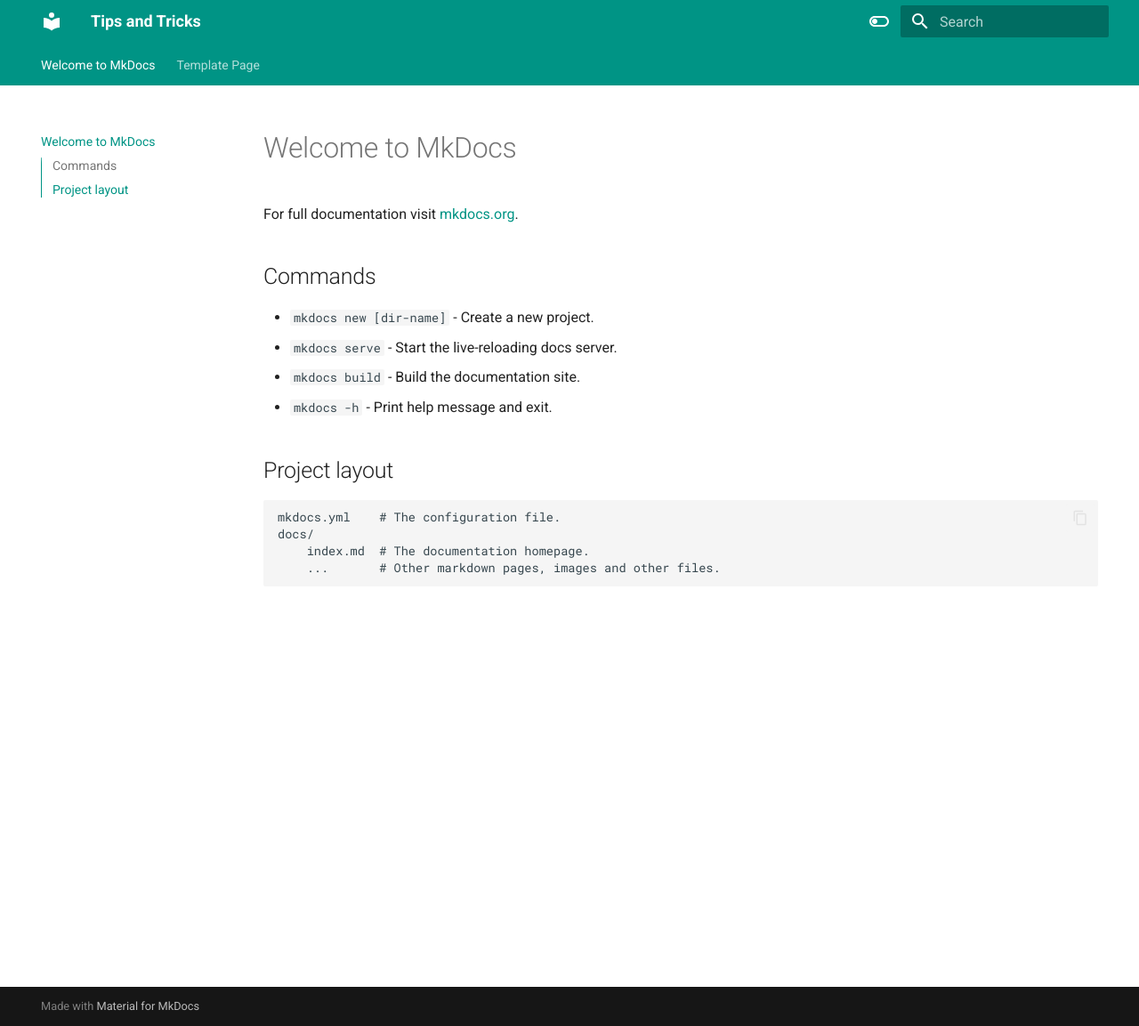
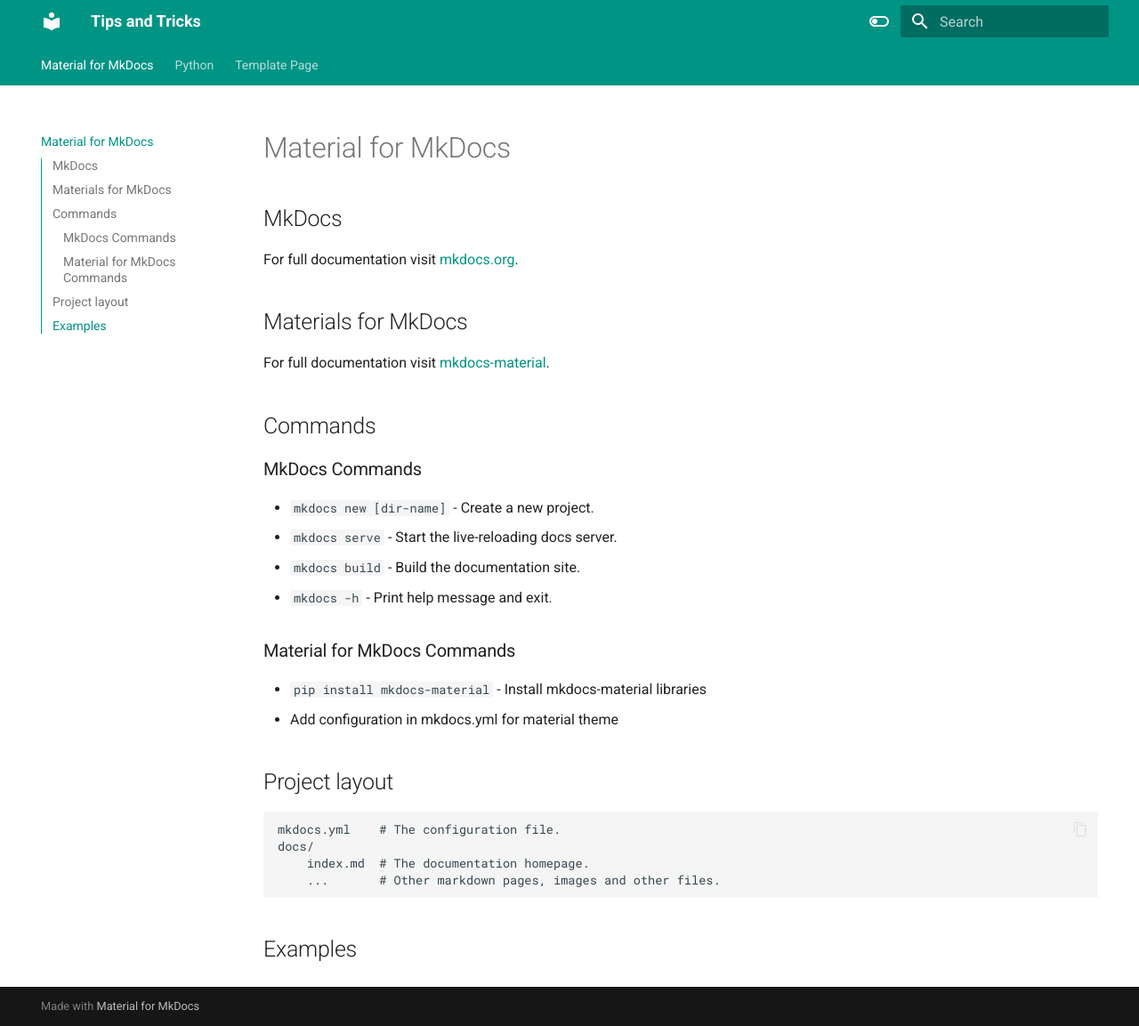
Before and after one commit to digi04123/tips-and-tricks, an MkDocs documentation site: the page built from docs/index.md, in a window 1280 px wide and 1153 px high. Shown: the whole window at 89% size. Built offline with MkDocs 1.6.1 and Material for MkDocs 9.7.7, drawn with Linux system fonts in a browser that asks for light colours.

Commit message:
added more tnt for python

```diff
--- a/docs/index.md
+++ b/docs/index.md
@@ -1,13 +1,23 @@
-# Welcome to MkDocs
+# Material for MkDocs
 
+## MkDocs
 For full documentation visit [mkdocs.org](https://www.mkdocs.org).
+
+## Materials for MkDocs
+For full documentation visit [mkdocs-material](https://squidfunk.github.io/mkdocs-material).
+
 
 ## Commands
 
+### MkDocs Commands
 * `mkdocs new [dir-name]` - Create a new project.
 * `mkdocs serve` - Start the live-reloading docs server.
 * `mkdocs build` - Build the documentation site.
 * `mkdocs -h` - Print help message and exit.
+
+### Material for MkDocs Commands
+* `pip install mkdocs-material` - Install mkdocs-material libraries
+* Add configuration in mkdocs.yml for material theme
 
 ## Project layout
 
@@ -15,3 +25,5 @@ For full documentation visit [mkdocs.org](https://www.mkdocs.org).
     docs/
         index.md  # The documentation homepage.
         ...       # Other markdown pages, images and other files.
+
+## Examples
```
Also changed, not shown: docs/python.md (added, +32 -0 lines).
